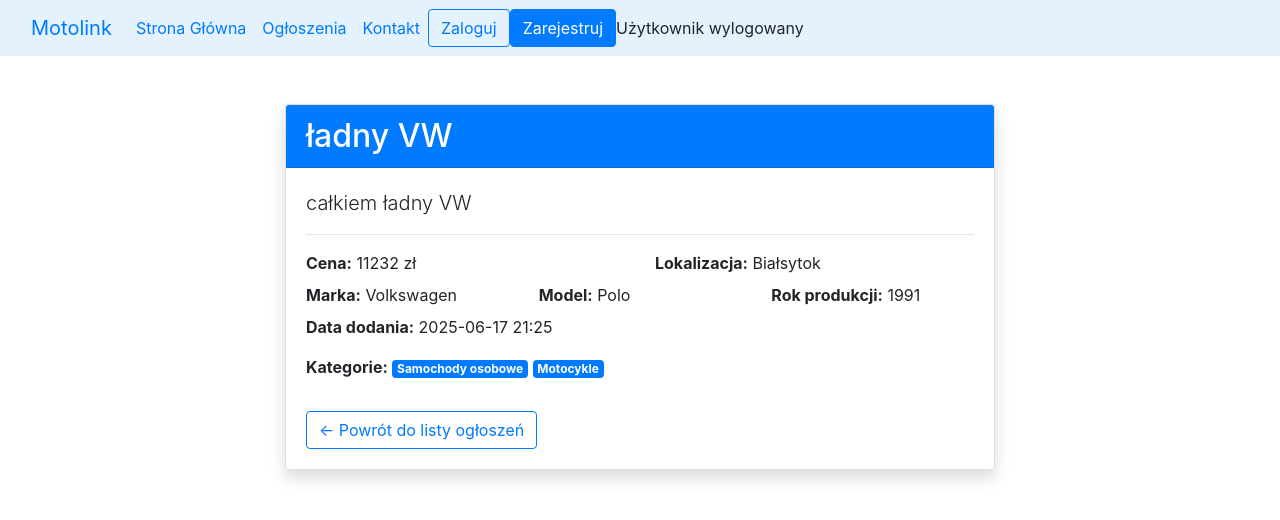
After one commit to DBor91/Motolink, a Django app: page /announcements/1/ in a window 1280 px wide. The commit adds this page. Shown: the top 520 px of the page. Run offline with Django 5.2, Linux system fonts and the light colour scheme; data comes from the database, SQL or seed files in the repository; both versions use the stored data as it was after the commit; some libraries are stand-ins or nearby versions.

Commit message:
details działa

```diff
--- /dev/null
+++ b/myapp/templates/announcements/announcement_detail.html
@@ -0,0 +1,52 @@
+{% extends 'base.html' %}
+
+{% block content %}
+<div class="container my-5">
+    <div class="row justify-content-center">
+        <div class="col-md-8">
+            <div class="card shadow">
+                <div class="card-header bg-primary text-white">
+                    <h2 class="mb-0">{{ announcement.title }}</h2>
+                </div>
+                <div class="card-body">
+                    <p class="lead">{{ announcement.description }}</p>
+                    <hr>
+                    <div class="row mb-2">
+                        <div class="col-6">
+                            <strong>Cena:</strong> {{ announcement.price }} zł
+                        </div>
+                        <div class="col-6">
+                            <strong>Lokalizacja:</strong> {{ announcement.location }}
+                        </div>
+                    </div>
+                    <div class="row mb-2">
+                        <div class="col-4">
+                            <strong>Marka:</strong> {{ announcement.brand }}
+                        </div>
+                        <div class="col-4">
+                            <strong>Model:</strong> {{ announcement.model }}
+                        </div>
+                        <div class="col-4">
+                            <strong>Rok produkcji:</strong> {{ announcement.production_year }}
+                        </div>
+                    </div>
+                    <div class="mb-3">
+                        <strong>Data dodania:</strong> {{ announcement.date_added|date:"Y-m-d H:i" }}
+                    </div>
+                    {% if announcement.categories.all %}
+                    <div class="mb-3">
+                        <strong>Kategorie:</strong>
+                        {% for category in announcement.categories.all %}
+                            <span class="badge bg-primary text-white">{{ category.name }}</span>
+                        {% endfor %}
+                    </div>
+                    {% endif %}
+                    <a href="{% url 'announcements' %}" class="btn btn-outline-primary mt-3">
+                        &larr; Powrót do listy ogłoszeń
+                    </a>
+                </div>
+            </div>
+        </div>
+    </div>
+</div>
+{% endblock %}
--- a/myapp/urls.py
+++ b/myapp/urls.py
@@ -9,4 +9,5 @@ urlpatterns = [
     path('register/', register, name='register'),
     path('announcements/', announcements, name='announcements'),
     path('announcements/create', create_announcement, name='create_announcement'),
+    path('announcements/<int:pk>/', views.AnnouncementDetailView.as_view(), name='announcement_detail')
 ]
--- a/myapp/views.py
+++ b/myapp/views.py
@@ -3,8 +3,13 @@ from django.contrib.auth import login
 from .forms import RegistrationForm
 from django.contrib.auth.decorators import login_required
 from .forms import AnnouncementForm
+from django.views.generic.detail import DetailView
+from .models import Announcement
 
-
+class AnnouncementDetailView(DetailView):
+    model = Announcement
+    template_name = 'announcements/announcement_detail.html'
+    context_object_name = 'announcement'
 # Create your views here.
 def home(request):
     return render(request, "home.html")
@@ -21,7 +26,8 @@ def register(request):
     return render(request, 'registration/register.html', {'form': form})
 
 def announcements(request):
-    return render(request, 'announcements/announcements.html')
+    announcements = Announcement.objects.all().order_by('-date_added')  # Newest first
+    return render(request, 'announcements/announcements.html', {'announcements': announcements})
 
 @login_required
 def create_announcement(request):
```
Also changed, not shown: myapp/templates/announcements/announcements.html (+37 -4 lines), db.sqlite3.
